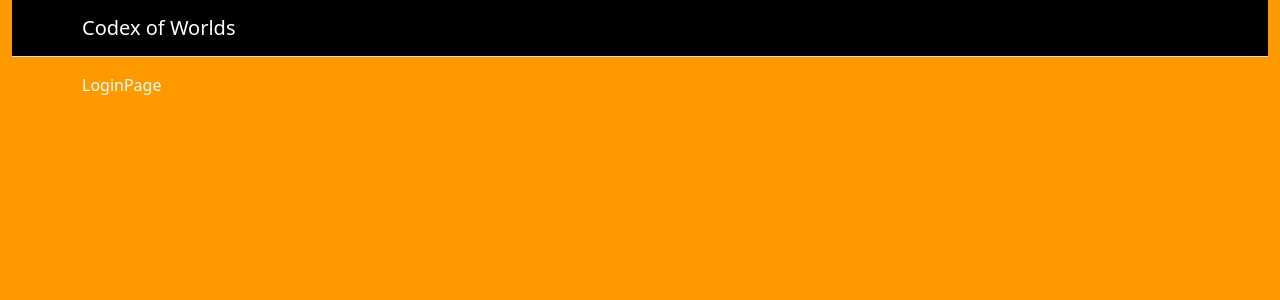
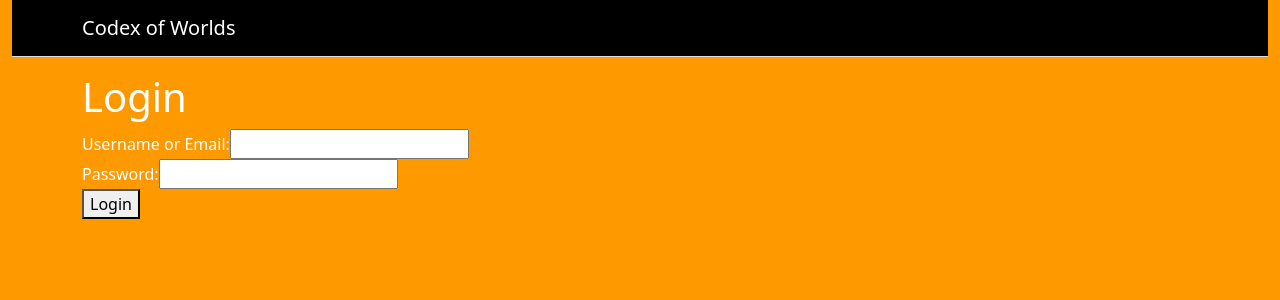
Before and after one commit to sicarius777/CapS, a React (Vite) app: page /login in a window 1280 px wide. Shown: the top 300 px of the page. Built offline with nearby package versions, Linux system fonts and the light colour scheme.

Commit message:
homework_catchup

```diff
--- a/src/pages/LoginPage.jsx
+++ b/src/pages/LoginPage.jsx
@@ -1,8 +1,46 @@
-// LoginPage.jsx
-import Body from '../components/Body'
+import React, { useState } from 'react';
+import { useNavigate } from 'react-router-dom';
+import Body from '../components/Body';
 
 export default function LoginPage() {
+  const [username, setUsername] = useState('');
+  const [password, setPassword] = useState('');
+  const navigate = useNavigate();
+
+  const handleSubmit = async (e) => {
+    e.preventDefault();
+    // TODO: Implement authentication logic
+    // Example: Send a request to your backend server to authenticate the user
+    // If authentication is successful, redirect the user to the dashboard
+    navigate('/dashboard');
+  };
+
   return (
-    <Body sidebar={false}>LoginPage</Body>
-  )
+    <Body sidebar={false}>
+      <div className="login-page">
+        <h1>Login</h1>
+        <form onSubmit={handleSubmit}>
+          <div className="form-group">
+            <label htmlFor="username">Username or Email:</label>
+            <input
+              type="text"
+              id="username"
+              value={username}
+              onChange={(e) => setUsername(e.target.value)}
+            />
+          </div>
+          <div className="form-group">
+            <label htmlFor="password">Password:</label>
+            <input
+              type="password"
+              id="password"
+              value={password}
+              onChange={(e) => setPassword(e.target.value)}
+            />
+          </div>
+          <button type="submit">Login</button>
+        </form>
+      </div>
+    </Body>
+  );
 }
```
